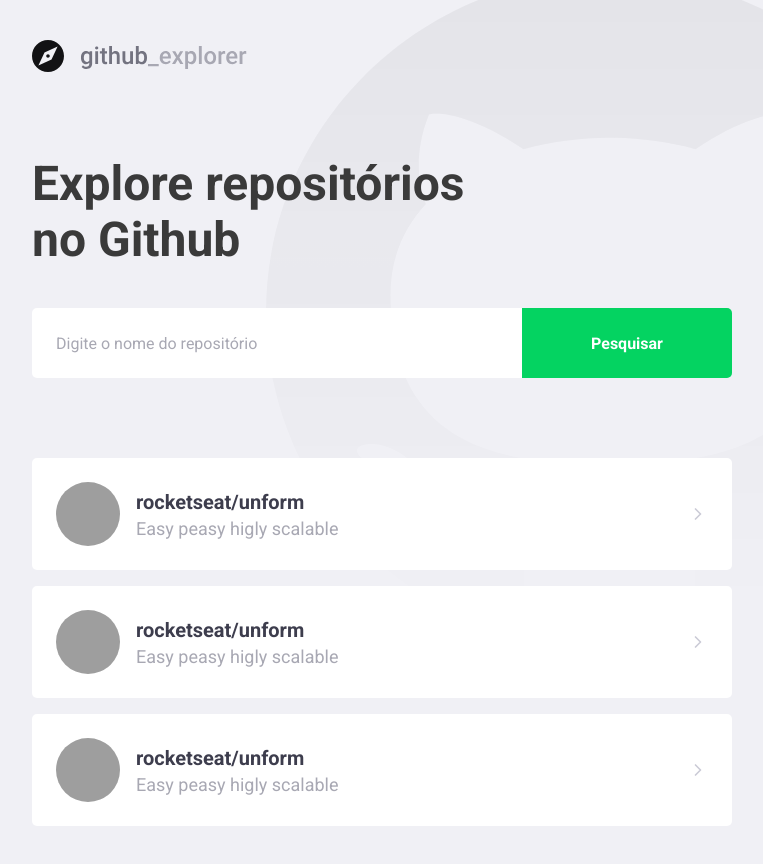
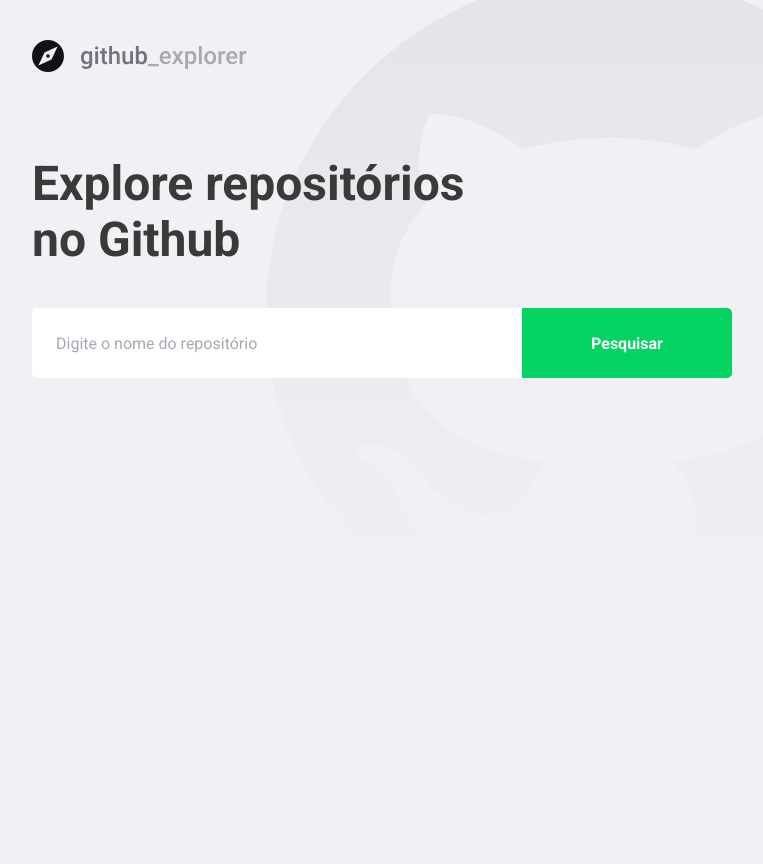
Before and after one commit to adasantos/github-explorer, a React (Create React App) app: page / in a window 1280 px wide. Shown: the whole page, without its empty margins (148-911 px from the left). After the commit the page ends 800 px from the top, so only its background shows below. Built offline with nearby package versions, Linux system fonts and the light colour scheme; grey boxes are pictures that could not be loaded.

Commit message:
connect to the github api

```diff
--- a/package.json
+++ b/package.json
@@ -11,6 +11,7 @@
     "@types/react": "^17.0.0",
     "@types/react-dom": "^17.0.0",
     "@typescript-eslint/eslint-plugin": "^4.16.1",
+    "axios": "^0.21.1",
     "eslint-config-airbnb": "^18.2.1",
     "eslint-plugin-import": "^2.22.1",
     "eslint-plugin-jsx-a11y": "^6.4.1",
--- a/src/pages/Dashboard/index.tsx
+++ b/src/pages/Dashboard/index.tsx
@@ -1,51 +1,67 @@
-import React from 'react';
+import React, { useState, FormEvent } from 'react';
 import { FiChevronRight } from 'react-icons/fi';
+import api from '../../services/api';
 
 import logoImg from '../../assets/logo.svg';
 
 import { Title, Form, Repositories } from './styles';
 
+interface Repository {
+  id: string;
+  full_name: string;
+  description: string;
+  owner: {
+    login: string;
+    avatar_url: string;
+  };
+}
+
 const Dashboard: React.FC = () => {
+  const [newRepo, setNewRepo] = useState('');
+  const [repositories, setRepositories] = useState<Repository[]>([]);
+
+  async function handleAddRepository(
+    event: FormEvent<HTMLFormElement>,
+  ): Promise<void> {
+    event.preventDefault();
+
+    const response = await api.get(`repos/${newRepo}`);
+
+    const repository = response.data;
+
+    setRepositories([...repositories, repository]);
+    setNewRepo('');
+  }
+
   return (
     <>
       <img src={logoImg} alt="Github Explorer" />
       <Title>Explore repositórios no Github</Title>
 
-      <Form>
-        <input placeholder="Digite o nome do repositório" />
+      <Form onSubmit={handleAddRepository}>
+        <input
+          value={newRepo}
+          onChange={e => setNewRepo(e.target.value)}
+          placeholder="Digite o nome do repositório"
+        />
         <button type="submit">Pesquisar</button>
       </Form>
 
       <Repositories>
-        <a href="teste">
-          <img src="https://github.com/adasantos.png" alt="André Santos" />
-          <div>
-            <strong>rocketseat/unform</strong>
-            <p>Easy peasy higly scalable</p>
-          </div>
+        {repositories.map(repository => (
+          <a key={repository.full_name} href="teste">
+            <img
+              src={repository.owner.avatar_url}
+              alt={repository.owner.login}
+            />
+            <div>
+              <strong>{repository.full_name}</strong>
+              <p>{repository.description}</p>
+            </div>
 
-          <FiChevronRight size={20} />
-        </a>
-
-        <a href="teste">
-          <img src="https://github.com/adasantos.png" alt="André Santos" />
-          <div>
-            <strong>rocketseat/unform</strong>
-            <p>Easy peasy higly scalable</p>
-          </div>
-
-          <FiChevronRight size={20} />
-        </a>
-
-        <a href="teste">
-          <img src="https://github.com/adasantos.png" alt="André Santos" />
-          <div>
-            <strong>rocketseat/unform</strong>
-            <p>Easy peasy higly scalable</p>
-          </div>
-
-          <FiChevronRight size={20} />
-        </a>
+            <FiChevronRight size={20} />
+          </a>
+        ))}
       </Repositories>
     </>
   );
--- a/src/pages/Dashboard/styles.ts
+++ b/src/pages/Dashboard/styles.ts
@@ -78,6 +78,7 @@ export const Repositories = styled.div`
 
     div {
       margin-left: 16px;
+      flex: 1;
 
       strong {
         font-size: 20px;
--- /dev/null
+++ b/src/services/api.ts
@@ -0,0 +1,7 @@
+import axios from 'axios';
+
+const api = axios.create({
+  baseURL: 'https://api.github.com',
+});
+
+export default api;
```
Also changed, not shown: .eslintrc.json, 1 other file (tests, documents, lock files or other folders).
